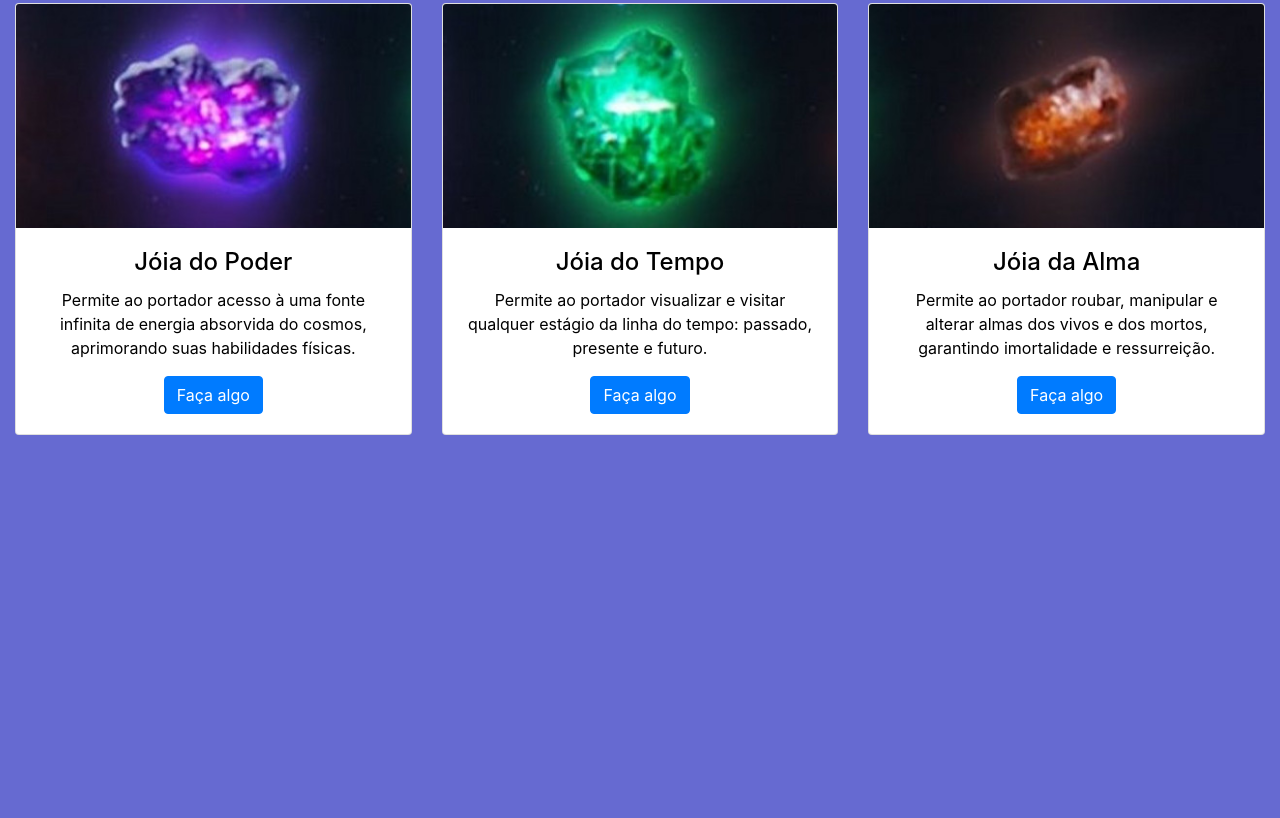
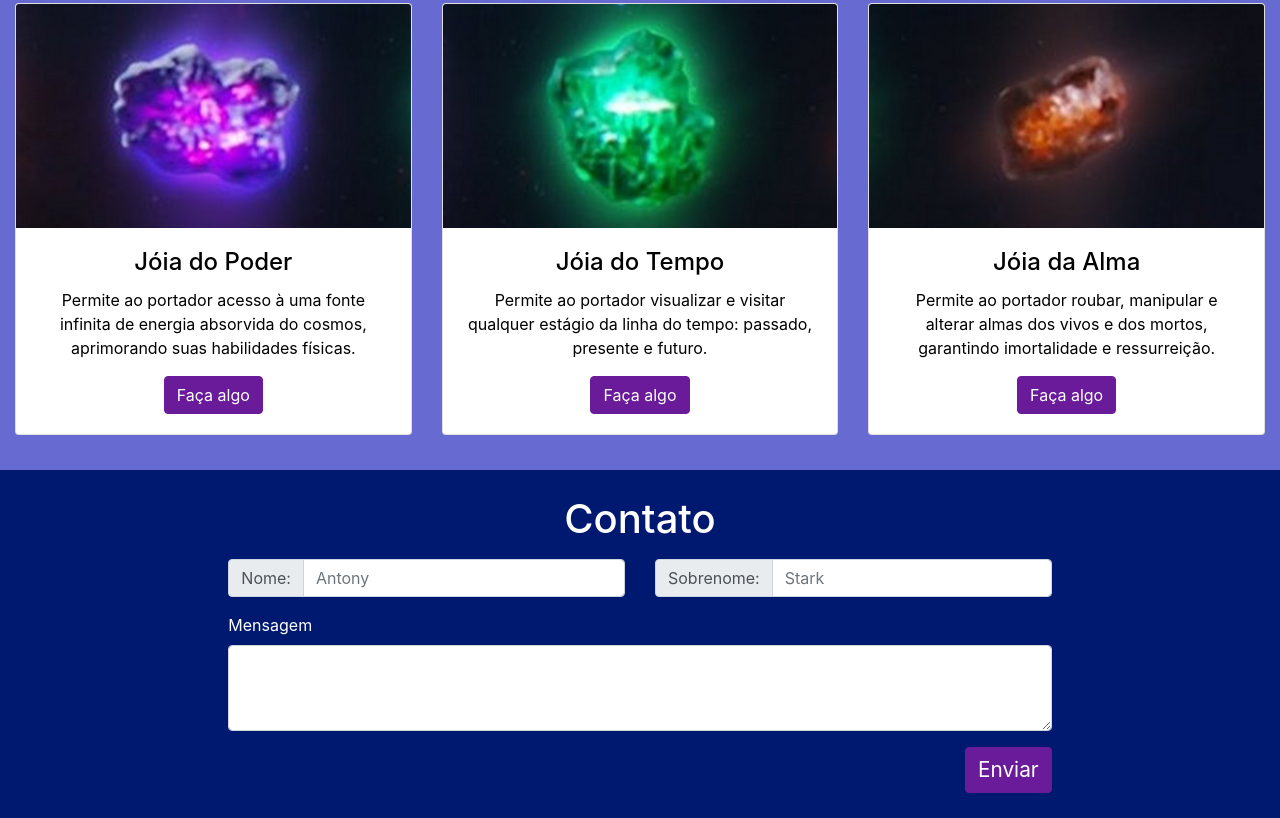
Before and after one commit to VitorPeixoto/WorkshopBootstrap, a plain HTML site: page index.html in a window 1280 px wide. Shown: the part 1340-2158 px from the top of the page. Before the commit the page ends 1810 px from the top, so only its background shows below. Drawn offline with nearby package versions, Linux system fonts and the light colour scheme.

Commit message:
Form section

```diff
--- a/index.html
+++ b/index.html
@@ -105,6 +105,34 @@
                 </div>
             </div>
         </section>
+        <section id="form" class="container-fluid secondary-background">
+            <h1 class="t-align-center mb-3"> Contato </h1>
+            <div class="row">
+                <div class="col-8 offset-2">
+                    <div class="row">
+                        <div class="input-group mb-3 col-12 col-md-6">
+                            <div class="input-group-prepend">
+                                <span class="input-group-text" id="basic-addon1">Nome: </span>
+                            </div>
+                            <input type="text" class="form-control" placeholder="Antony" aria-label="Antony" aria-describedby="basic-addon1">
+                        </div>
+                        <div class="input-group mb-3 col-12 col-md-6">
+                            <div class="input-group-prepend">
+                                <span class="input-group-text" id="basic-addon1">Sobrenome: </span>
+                            </div>
+                            <input type="text" class="form-control" placeholder="Stark" aria-label="Stark" aria-describedby="basic-addon1">
+                        </div>
+                        <div class="col-12">
+                            <label for="textarea">Mensagem</label>
+                            <textarea class="form-control" id="textarea" rows="3"></textarea>
+                        </div>
+                        <div class="col-12 mt-3">
+                            <button type="submit" class="btn btn-primary float-right btn-bigger">Enviar</button>
+                        </div>
+                    </div>
+                </div>
+            </div>
+        </section>
 		<script src="https://code.jquery.com/jquery-3.3.1.slim.min.js" integrity="sha384-q8i/X+965DzO0rT7abK41JStQIAqVgRVzpbzo5smXKp4YfRvH+8abtTE1Pi6jizo" crossorigin="anonymous"></script>
 		<script src="https://cdnjs.cloudflare.com/ajax/libs/popper.js/1.14.7/umd/popper.min.js" integrity="sha384-UO2eT0CpHqdSJQ6hJty5KVphtPhzWj9WO1clHTMGa3JDZwrnQq4sF86dIHNDz0W1" crossorigin="anonymous"></script>
 		<script src="https://stackpath.bootstrapcdn.com/bootstrap/4.3.1/js/bootstrap.min.js" integrity="sha384-JjSmVgyd0p3pXB1rRibZUAYoIIy6OrQ6VrjIEaFf/nJGzIxFDsf4x0xIM+B07jRM" crossorigin="anonymous"></script>
--- a/style.css
+++ b/style.css
@@ -60,3 +60,21 @@ section {
     padding-top: 25px;
     padding-bottom: 25px;
 }
+
+.secondary-background {
+    background-color: var(--secondary-dark-background);
+}
+
+.btn.btn-primary {
+    background-color: var(--primary-background);
+    border-color: var(--primary-background);
+}
+
+.btn.btn-primary:hover {
+    background-color: var(--primary-light-background);
+    border-color: var(--primary-light-background);
+}
+
+.btn-bigger {
+    font-size: 1.3rem;
+}
```
